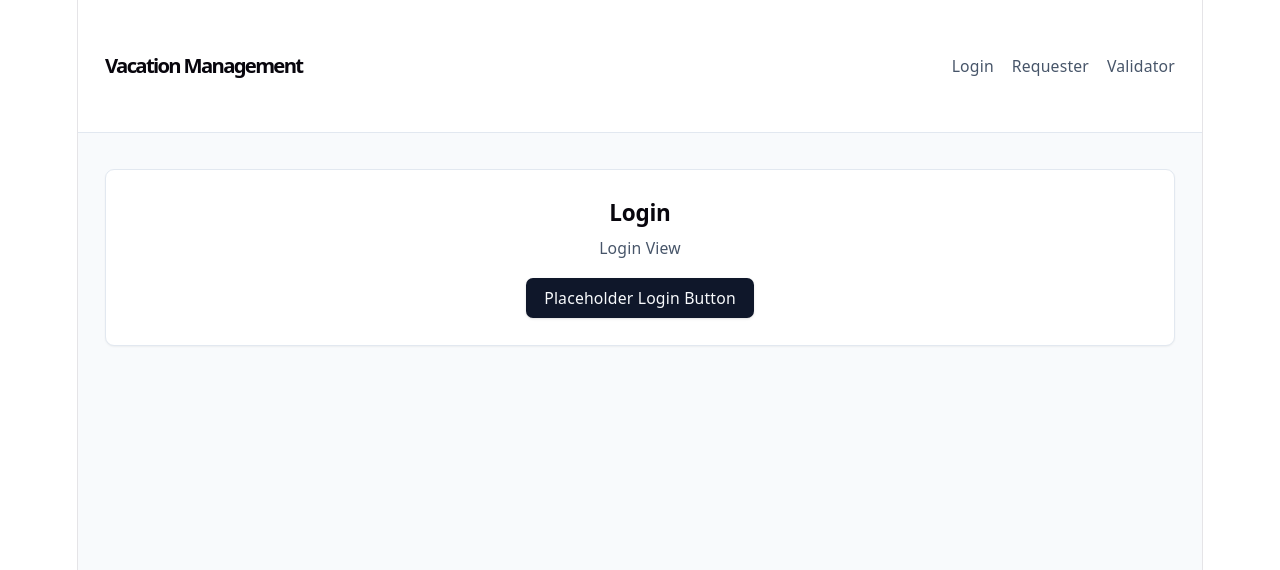
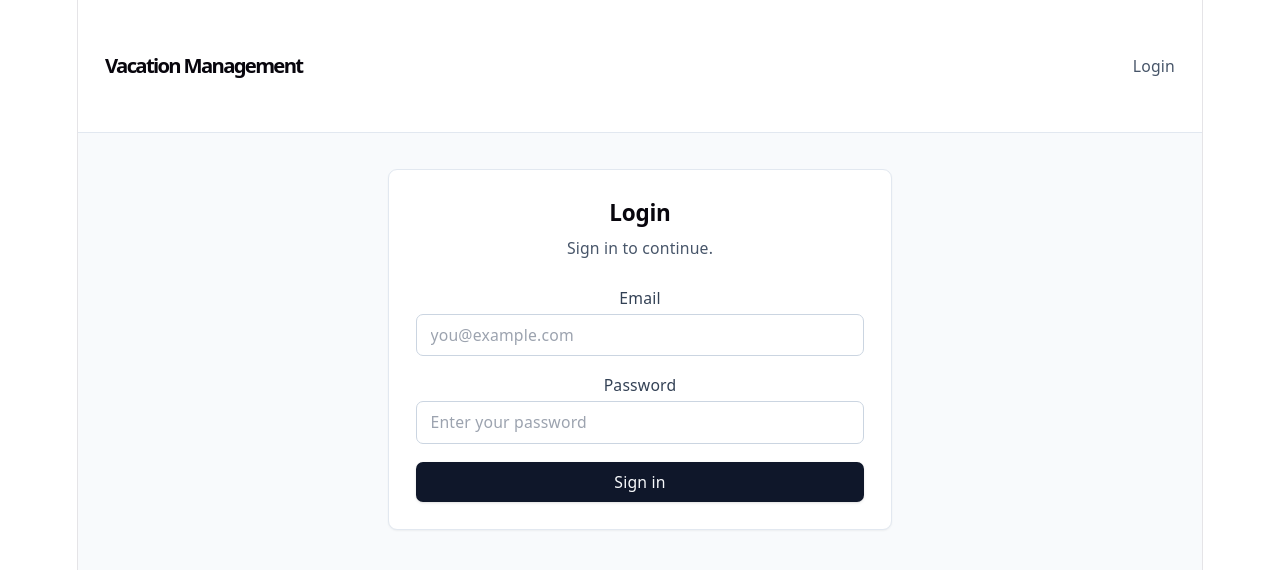
Before and after one commit to admsmn02/vacation-management, a Vue app in the folder frontend/: page /login in a window 1280 px wide. Shown: the top 570 px of the page. Built offline with nearby package versions, Linux system fonts and the light colour scheme; no server answers.

Commit message:
implemented frontend auth flow

```diff
--- a/frontend/src/components/AppLayout.vue
+++ b/frontend/src/components/AppLayout.vue
@@ -1,3 +1,24 @@
+<script setup lang="ts">
+import { computed } from "vue";
+import { useRoute, useRouter } from "vue-router";
+
+import { Button } from "@/components/ui/button";
+import { authState, logout } from "@/services/auth";
+
+const route = useRoute();
+const router = useRouter();
+
+const authenticatedRole = computed(() => authState.role.value);
+const isAuthenticated = computed(() => authenticatedRole.value !== null);
+
+const handleLogout = async (): Promise<void> => {
+  logout();
+  if (route.name !== "login") {
+    await router.push({ name: "login" });
+  }
+};
+</script>
+
 <template>
   <div class="min-h-screen bg-slate-50 text-slate-900">
     <header class="border-b border-slate-200 bg-white">
@@ -6,15 +27,33 @@
       >
         <h1 class="text-lg font-semibold">Vacation Management</h1>
         <nav class="flex items-center gap-4 text-sm text-slate-600">
-          <RouterLink class="hover:text-slate-900" to="/login"
+          <RouterLink
+            v-if="!isAuthenticated"
+            class="hover:text-slate-900"
+            to="/login"
             >Login</RouterLink
           >
-          <RouterLink class="hover:text-slate-900" to="/requester"
-            >Requester</RouterLink
+          <RouterLink
+            v-if="authenticatedRole === 'REQUESTER'"
+            class="hover:text-slate-900"
+            to="/requester"
+            >Requester Dashboard</RouterLink
           >
-          <RouterLink class="hover:text-slate-900" to="/validator"
-            >Validator</RouterLink
+          <RouterLink
+            v-if="authenticatedRole === 'VALIDATOR'"
+            class="hover:text-slate-900"
+            to="/validator"
+            >Validator Dashboard</RouterLink
           >
+          <Button
+            v-if="isAuthenticated"
+            type="button"
+            variant="outline"
+            size="sm"
+            @click="handleLogout"
+          >
+            Logout
+          </Button>
         </nav>
       </div>
     </header>
--- a/frontend/src/router/index.ts
+++ b/frontend/src/router/index.ts
@@ -1,4 +1,6 @@
 import { createRouter, createWebHistory } from "vue-router";
+import { getAuthenticatedRole } from "@/services/auth";
+import type { UserRole } from "@/types/auth.types";
 
 import LoginView from "../views/LoginView.vue";
 import RequesterDashboardView from "../views/RequesterDashboardView.vue";
@@ -8,18 +10,48 @@ const router = createRouter({
   history: createWebHistory(),
   routes: [
     { path: "/", redirect: "/login" },
-    { path: "/login", name: "login", component: LoginView },
+    {
+      path: "/login",
+      name: "login",
+      component: LoginView,
+      meta: { requiresAuth: false },
+    },
     {
       path: "/requester",
       name: "requester-dashboard",
       component: RequesterDashboardView,
+      meta: { requiresAuth: true, requiredRole: "REQUESTER" as UserRole },
     },
     {
       path: "/validator",
       name: "validator-dashboard",
       component: ValidatorDashboardView,
+      meta: { requiresAuth: true, requiredRole: "VALIDATOR" as UserRole },
     },
   ],
 });
 
+router.beforeEach((to) => {
+  const role = getAuthenticatedRole();
+  const isAuthenticated = role !== null;
+  const requiresAuth = to.meta.requiresAuth === true;
+  const requiredRole = to.meta.requiredRole as UserRole | undefined;
+
+  if (requiresAuth && !isAuthenticated) {
+    return { name: "login" };
+  }
+
+  if (requiredRole && role !== requiredRole) {
+    return { name: "login" };
+  }
+
+  if (to.name === "login" && isAuthenticated) {
+    return role === "VALIDATOR"
+      ? { name: "validator-dashboard" }
+      : { name: "requester-dashboard" };
+  }
+
+  return true;
+});
+
 export default router;
--- /dev/null
+++ b/frontend/src/services/auth.ts
@@ -0,0 +1,112 @@
+import { readonly, ref } from "vue";
+
+import apiClient from "./api";
+import type {
+  JwtPayload,
+  LoginRequest,
+  LoginResponse,
+  UserRole,
+} from "@/types/auth.types";
+
+const AUTH_TOKEN_KEY = "vacation_auth_token";
+
+const decodeBase64Url = (value: string): string => {
+  const normalized = value.replace(/-/g, "+").replace(/_/g, "/");
+  const padded = normalized.padEnd(Math.ceil(normalized.length / 4) * 4, "=");
+  return atob(padded);
+};
+
+export const decodeJwtPayload = (token: string): JwtPayload | null => {
+  const parts = token.split(".");
+  if (parts.length !== 3) {
+    return null;
+  }
+
+  try {
+    const payloadRaw = decodeBase64Url(parts[1]);
+    const parsed = JSON.parse(payloadRaw) as Partial<JwtPayload>;
+
+    if (
+      typeof parsed.id !== "string" ||
+      (parsed.role !== "REQUESTER" && parsed.role !== "VALIDATOR")
+    ) {
+      return null;
+    }
+
+    return {
+      id: parsed.id,
+      role: parsed.role,
+      exp: parsed.exp,
+      iat: parsed.iat,
+    };
+  } catch {
+    return null;
+  }
+};
+
+export const getAuthToken = (): string | null => {
+  return localStorage.getItem(AUTH_TOKEN_KEY);
+};
+
+export const setAuthToken = (token: string): void => {
+  localStorage.setItem(AUTH_TOKEN_KEY, token);
+};
+
+export const clearAuthToken = (): void => {
+  localStorage.removeItem(AUTH_TOKEN_KEY);
+};
+
+const resolveAuthenticatedRoleFromToken = (
+  token: string | null,
+): UserRole | null => {
+  if (!token) {
+    return null;
+  }
+
+  const payload = decodeJwtPayload(token);
+  if (!payload) {
+    return null;
+  }
+
+  if (typeof payload.exp === "number") {
+    const expiresAt = payload.exp * 1000;
+    if (Date.now() >= expiresAt) {
+      return null;
+    }
+  }
+
+  return payload.role;
+};
+
+const authRole = ref<UserRole | null>(
+  resolveAuthenticatedRoleFromToken(getAuthToken()),
+);
+
+export const authState = {
+  role: readonly(authRole),
+};
+
+export const getAuthenticatedRole = (): UserRole | null => {
+  return authRole.value;
+};
+
+export const login = async (payload: LoginRequest): Promise<UserRole> => {
+  const { data } = await apiClient.post<LoginResponse>("/auth/login", payload);
+  setAuthToken(data.token);
+
+  const decoded = decodeJwtPayload(data.token);
+  if (!decoded) {
+    clearAuthToken();
+    authRole.value = null;
+    throw new Error("Invalid token received");
+  }
+
+  authRole.value = decoded.role;
+
+  return decoded.role;
+};
+
+export const logout = (): void => {
+  clearAuthToken();
+  authRole.value = null;
+};
--- a/frontend/src/views/LoginView.vue
+++ b/frontend/src/views/LoginView.vue
@@ -1,13 +1,98 @@
 <script setup lang="ts">
+import { ref } from "vue";
+import { useRouter } from "vue-router";
+import axios from "axios";
+
 import { Button } from "@/components/ui/button";
+import { login } from "@/services/auth";
+
+const router = useRouter();
+
+const email = ref("");
+const password = ref("");
+const isSubmitting = ref(false);
+const errorMessage = ref("");
+
+const onSubmit = async (): Promise<void> => {
+  errorMessage.value = "";
+
+  if (!email.value.trim() || !password.value) {
+    errorMessage.value = "Email and password are required.";
+    return;
+  }
+
+  isSubmitting.value = true;
+
+  try {
+    const role = await login({
+      email: email.value.trim().toLowerCase(),
+      password: password.value,
+    });
+
+    if (role === "VALIDATOR") {
+      await router.push({ name: "validator-dashboard" });
+      return;
+    }
+
+    await router.push({ name: "requester-dashboard" });
+  } catch (error) {
+    if (axios.isAxiosError(error)) {
+      const message =
+        (error.response?.data as { message?: string } | undefined)?.message ||
+        "Authentication failed. Please check your credentials.";
+      errorMessage.value = message;
+    } else {
+      errorMessage.value = "Authentication failed. Please try again.";
+    }
+  } finally {
+    isSubmitting.value = false;
+  }
+};
 </script>
 
 <template>
-  <section class="rounded-lg border border-slate-200 bg-white p-6 shadow-sm">
+  <section
+    class="mx-auto w-full max-w-md rounded-lg border border-slate-200 bg-white p-6 shadow-sm"
+  >
     <h2 class="text-xl font-semibold">Login</h2>
-    <p class="mt-2 text-sm text-slate-600">Login View</p>
-    <div class="mt-4">
-      <Button type="button">Placeholder Login Button</Button>
-    </div>
+    <p class="mt-2 text-sm text-slate-600">Sign in to continue.</p>
+
+    <form class="mt-6 space-y-4" @submit.prevent="onSubmit">
+      <div class="space-y-1">
+        <label for="email" class="block text-sm font-medium text-slate-700"
+          >Email</label
+        >
+        <input
+          id="email"
+          v-model="email"
+          type="email"
+          autocomplete="email"
+          class="w-full rounded-md border border-slate-300 px-3 py-2 text-sm outline-none ring-offset-background transition focus-visible:ring-2 focus-visible:ring-ring"
+          placeholder="you@example.com"
+        />
+      </div>
+
+      <div class="space-y-1">
+        <label for="password" class="block text-sm font-medium text-slate-700"
+          >Password</label
+        >
+        <input
+          id="password"
+          v-model="password"
+          type="password"
+          autocomplete="current-password"
+          class="w-full rounded-md border border-slate-300 px-3 py-2 text-sm outline-none ring-offset-background transition focus-visible:ring-2 focus-visible:ring-ring"
+          placeholder="Enter your password"
+        />
+      </div>
+
+      <p v-if="errorMessage" class="text-sm text-red-600">
+        {{ errorMessage }}
+      </p>
+
+      <Button type="submit" class="w-full" :disabled="isSubmitting">
+        {{ isSubmitting ? "Signing in..." : "Sign in" }}
+      </Button>
+    </form>
   </section>
 </template>
--- a/frontend/src/views/RequesterDashboardView.vue
+++ b/frontend/src/views/RequesterDashboardView.vue
@@ -2,8 +2,7 @@
   <section class="rounded-lg border border-slate-200 bg-white p-6 shadow-sm">
     <h2 class="text-xl font-semibold">Requester Dashboard</h2>
     <p class="mt-2 text-sm text-slate-600">
-      Placeholder requester dashboard view. Vacation request features will be
-      implemented later.
+      Placeholder requester dashboard view.
     </p>
   </section>
 </template>
```
Also changed, not shown: frontend/src/types/auth.types.ts (added, +17 -0 lines).
